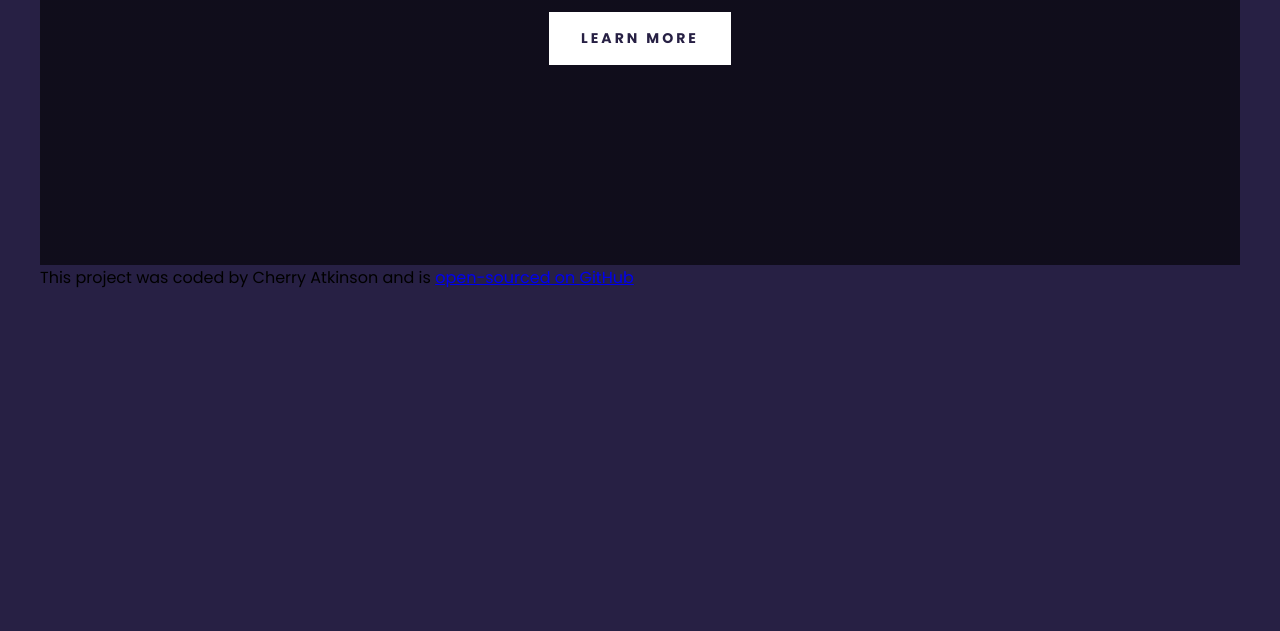
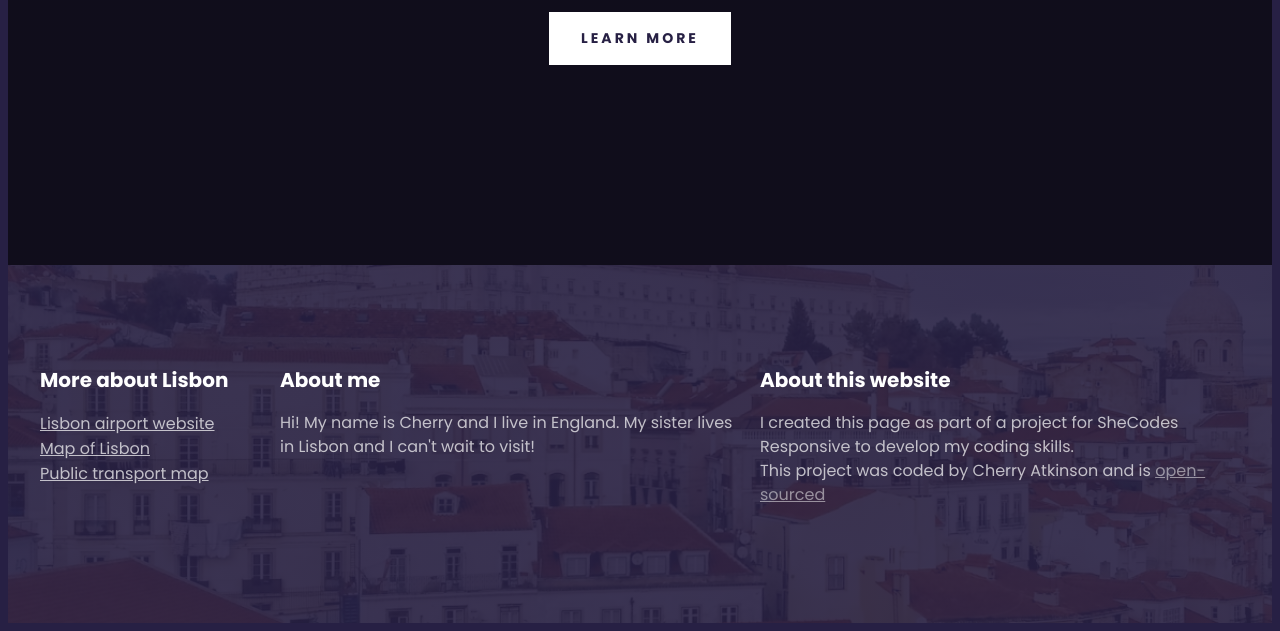
Before and after one commit to Lunamoon36/travel-project, a plain HTML site: page index.html in a window 1280 px wide. Shown: the part 480-1111 px from the top of the page. Before the commit the page ends 800 px from the top, so only its background shows below. Drawn offline with Linux system fonts and the light colour scheme.

Commit message:
Added the footer

```diff
--- a/index.html
+++ b/index.html
@@ -21,10 +21,54 @@
         <a href="#more">Learn more</a>
       </header>
       <footer>
-        This project was coded by Cherry Atkinson and is
-        <a href="https://github.com/Lunamoon36/travel-project" target="_blank"
-          >open-sourced on GitHub</a
-        >
+        <section class="grid">
+          <div>
+            <h3>More about Lisbon</h3>
+            <ul>
+              <li>
+                <a
+                  href="https://www.lisbonairport.pt/en/lis/home"
+                  target="_blank"
+                  >Lisbon airport website</a
+                >
+              </li>
+              <li>
+                <a href="https://www.lisbon.net/map/" target="_blank"
+                  >Map of Lisbon</a
+                >
+              </li>
+              <li>
+                <a
+                  href="https://www.metrolisboa.pt/en/travel/diagrams-and-maps/"
+                  target="_blank"
+                  >Public transport map</a
+                >
+              </li>
+            </ul>
+          </div>
+          <div>
+            <h3>About me</h3>
+            <p>
+              Hi! My name is Cherry and I live in England. My sister lives in
+              Lisbon and I can't wait to visit!
+            </p>
+          </div>
+          <div>
+            <h3>About this website</h3>
+            <p>
+              I created this page as part of a project for SheCodes Responsive
+              to develop my coding skills.
+
+              <br />
+              This project was coded by Cherry Atkinson and is
+              <a
+                href="https://github.com/Lunamoon36/travel-project"
+                target="_blank"
+                >open-sourced</a
+              >
+            </p>
+          </div>
+        </section>
       </footer>
     </div>
   </body>
--- a/src/styles.css
+++ b/src/styles.css
@@ -4,10 +4,17 @@ body {
 }
 
 .container {
+  max-width: 1400px;
+  margin: 0 auto;
+}
+.grid {
+  display: grid;
+  grid-template-columns: 1fr 2fr 2fr;
+}
+section {
   max-width: 1200px;
   margin: 0 auto;
 }
-
 header {
   background-image: linear-gradient(rgba(0, 0, 0, 0.6), rgba(0, 0, 0, 0.6)),
     url(/images/bridge.png);
@@ -54,7 +61,42 @@ header a {
   margin-top: 32px;
 }
 
-@media (max-width: 900px) {
+footer {
+  color: white;
+  background-image: linear-gradient(
+      rgba(39, 32, 68, 0.9),
+      rgba(39, 32, 68, 0.9)
+    ),
+    url(/images/houses.png);
+  background-repeat: no-repeat;
+  background-size: cover;
+  padding: 100px 0;
+}
+footer h3 {
+  font-size: 20px;
+  font-weight: 700;
+  line-height: 30px;
+}
+footer p {
+  font-size: 16px;
+  font-weight: 400;
+  line-height: 24px;
+  opacity: 0.7;
+  margin-right: 20px;
+}
+footer ul {
+  padding: 0;
+}
+footer li {
+  list-style: none;
+  margin: 0;
+  padding: 0;
+}
+footer a {
+  color: white;
+  opacity: 0.7;
+}
+@media (max-width: 960px) {
   header {
     padding: 60px 0;
   }
```
Also changed, not shown: images/houses.png (added).
